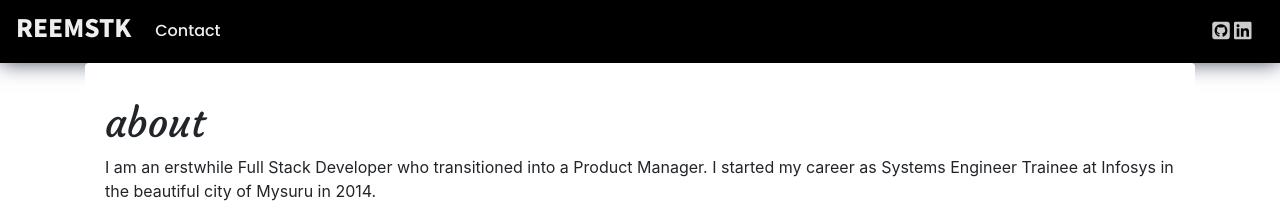
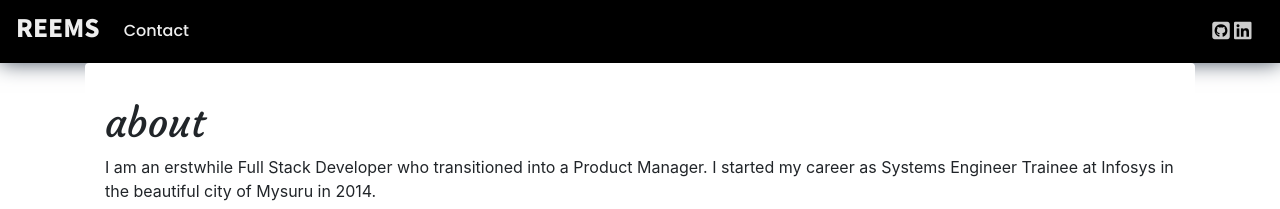
Before and after one commit to reemstk/reemstk.github.io, a Jekyll site: the page built from pages/about.md, in a window 1280 px wide. Shown: the top 209 px of the page. Built offline with Jekyll 4.4.1, drawn with Linux system fonts in a browser that asks for light colours; nearby versions of some CDN libraries; comment, search, counter and statistics services are not loaded.

Commit message:
Update _config.yml

```diff
--- a/_config.yml
+++ b/_config.yml
@@ -2,7 +2,7 @@
 # -----------BASE SETTINGS---------------#
 #========================================#
 
-title: REEMSTK
+title: REEMS
 email: reemstk.cv@gmail.com
 description: personal profile
 baseurl:                                       # the subpath of your site, e.g. /blog
@@ -37,6 +37,7 @@ lines: # You can add HTML Tags in the Text
 # -----------SITE SETTINGS---------------#
 #========================================#:
 author: Reems Thomas Kottackal
+author_short: Reems
 profile_image: /assets/img/avatar/me - s.jpg
 snippet:
 twitter:
```
